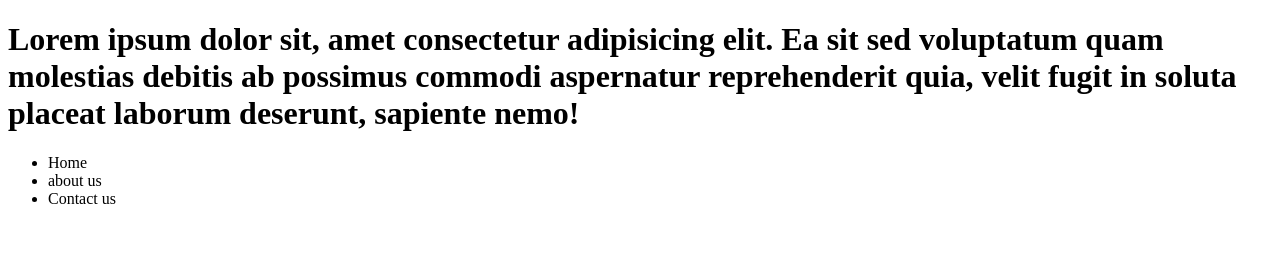
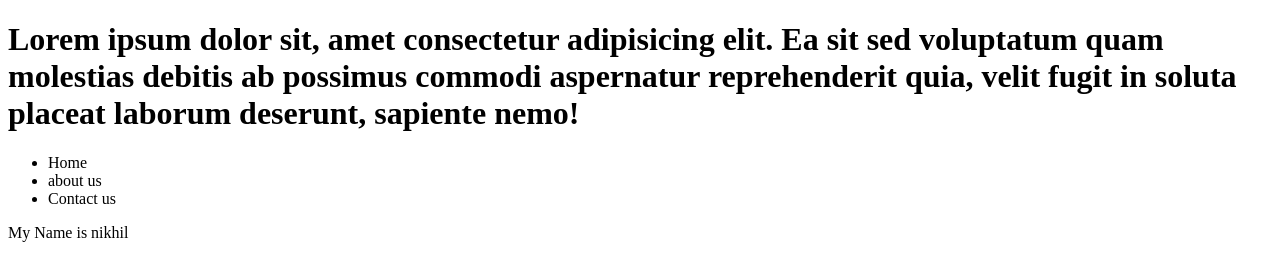
Before and after one commit to NikhilNayak278/learn-git, a plain HTML site: page index.html in a window 1280 px wide. Drawn offline with Linux system fonts and the light colour scheme.

Commit message:
add footer

```diff
--- a/index.html
+++ b/index.html
@@ -16,5 +16,8 @@
             </li>
             <li>Contact us</li>
          </ul>
+         <footer>
+            My Name is nikhil
+         </footer>
 </body>
 </html>
```
